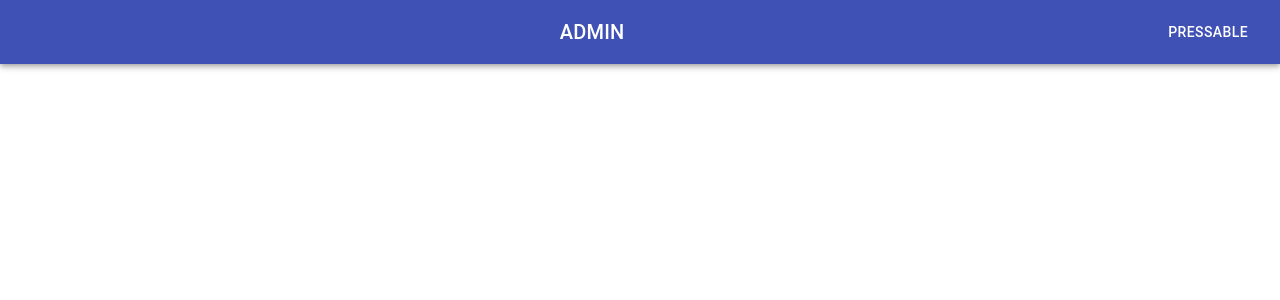
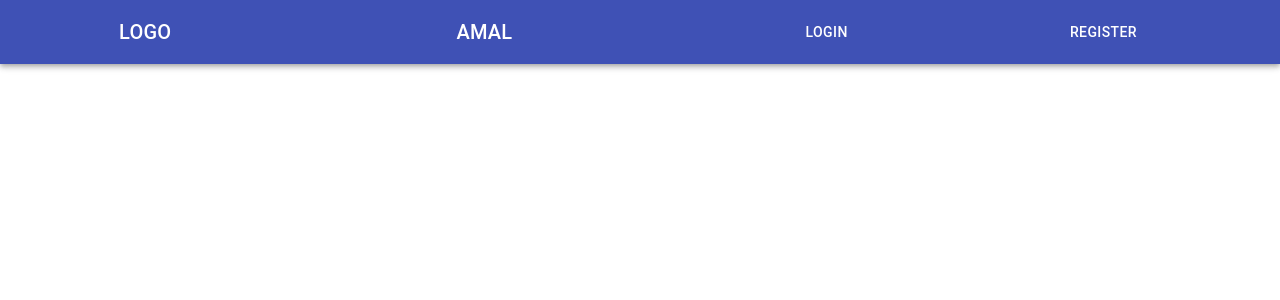
Before and after one commit to xx3u/amal_frontend, a React (Create React App) app: page / in a window 1280 px wide. Shown: the top 300 px of the page. Built offline with nearby package versions, Linux system fonts and the light colour scheme.

Commit message:
Предварительный Лэйаут создан для дальнейшей работы

```diff
--- a/src/Components/Layout/Header.js
+++ b/src/Components/Layout/Header.js
@@ -9,10 +9,14 @@ const useStyles = makeStyles((theme) => ({
     },
     menuButton: {
       marginRight: theme.spacing(2),
+      flexGrow:1
     },
     title: {
-      flexGrow: 1,
+      flexGrow: 2,
     },
+    logo:{
+      flexGrow:1
+    }
   }));
 
 
@@ -21,10 +25,14 @@ const Header =()=> {
     return(
         <AppBar position="static">
         <Toolbar>
+          <Typography variant="h6" className={classes.logo}>
+           LOGO
+          </Typography>
           <Typography variant="h6" className={classes.title}>
-           ADMIN
+           AMAL
           </Typography>
-          <Button color="inherit">Pressable</Button>
+          <Button color="inherit" className={classes.menuButton}>LOGIN</Button>
+          <Button color="inherit" className={classes.menuButton}>REGISTER</Button>
         </Toolbar>
         </AppBar>
     )
--- a/src/Components/Layout/Layout.js
+++ b/src/Components/Layout/Layout.js
@@ -1,6 +1,6 @@
 import React from 'react';
 import Header from './Header';
-
+import {Container} from '@material-ui/core';
 
 const Layout =(props)=> {
 
@@ -8,6 +8,9 @@ const Layout =(props)=> {
     return(
         <div>
             <Header/>
+            <Container maxWidth='1x'>
+                {props.children}
+            </Container>
         </div>
     )
 }
```
Also changed, not shown: src/Components/Layout/Footer.js (deleted).
